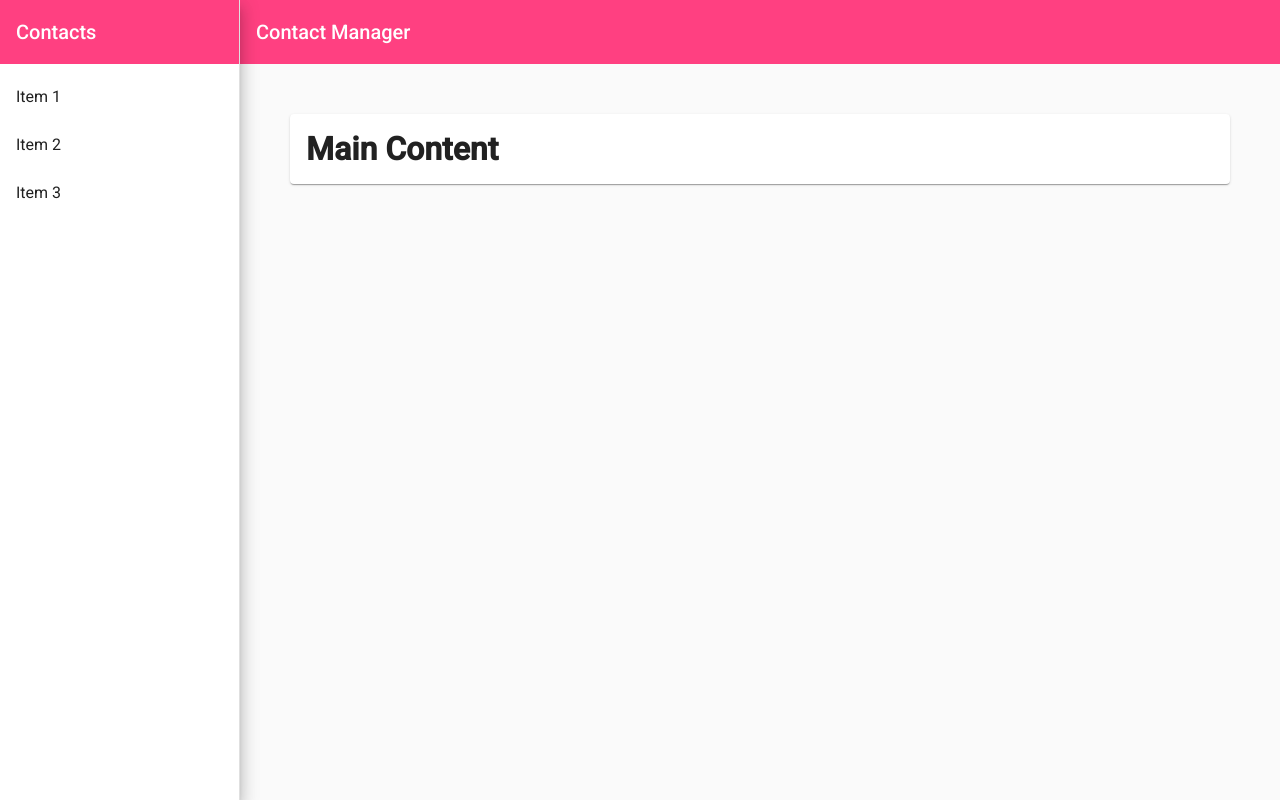
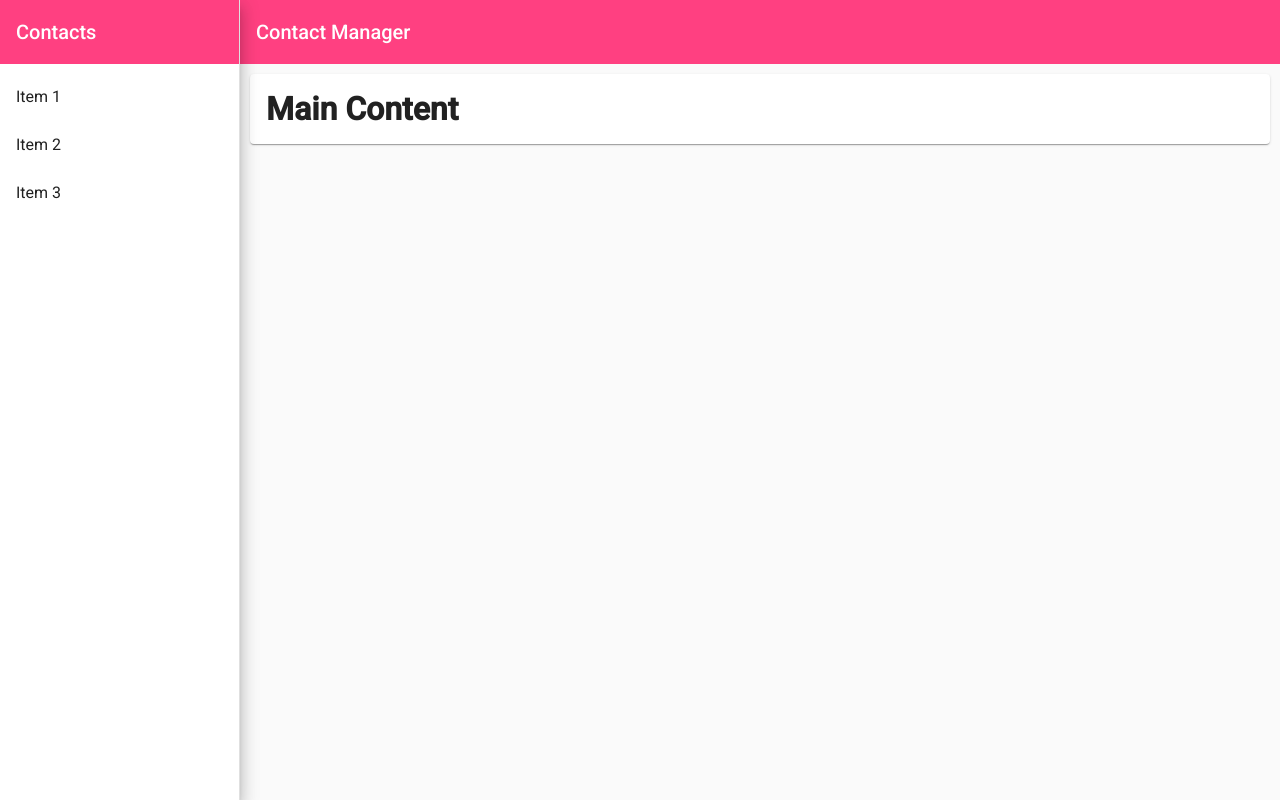
Before and after one commit to Verenasworld/simplydashboarddesign, an Angular app: page /contactmanager in a window 1280 px wide. Built offline with nearby package versions, Linux system fonts and the light colour scheme.

Commit message:
use flexlayout and mediaquery for design toolbar, sidenav

```diff
--- a/src/app/contactmanager/component/sidenav/sidenav.component.scss
+++ b/src/app/contactmanager/component/sidenav/sidenav.component.scss
@@ -16,5 +16,5 @@ flex-direction: column;
   width: 240px;
 }
 .wrapper{
-  margin: 50px;
+  margin: 10px;
 }
```
